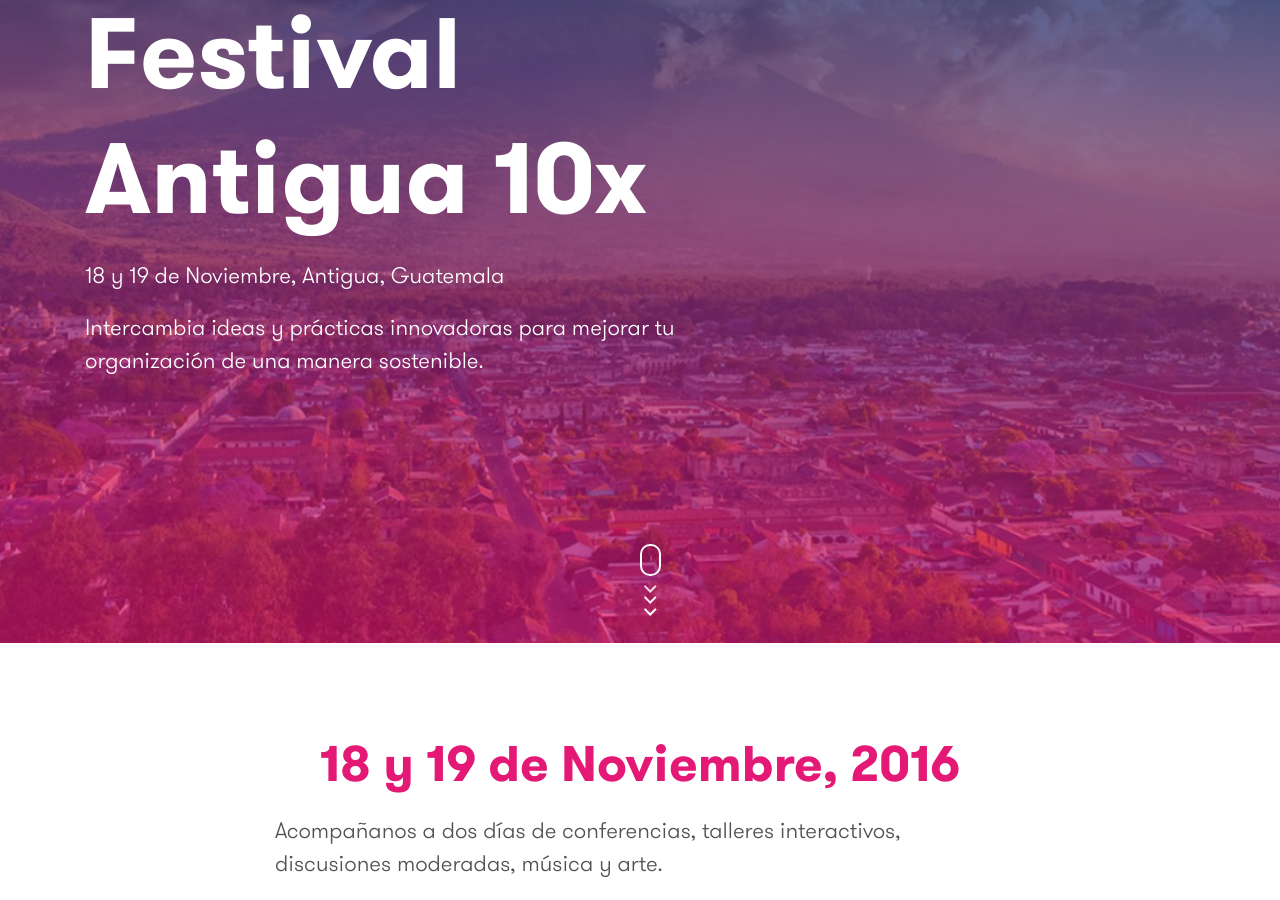
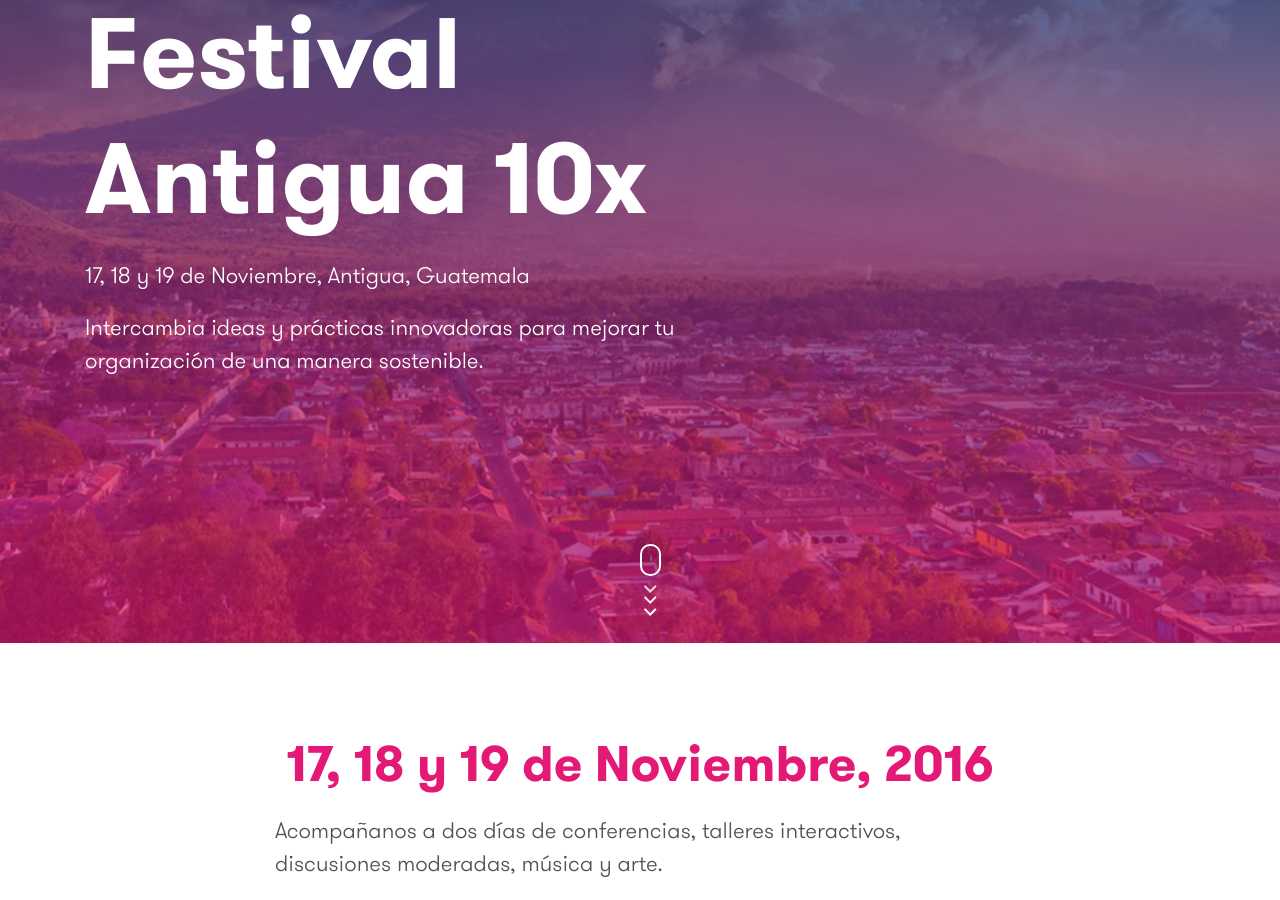
Before and after one commit to isabelgm/antigua10x, a Jekyll site: the page built from espanol.html, in a window 1280 px wide and 900 px high, scrolled down 259 px. Built offline with Jekyll 4.4.1, drawn with Linux system fonts in a browser that asks for light colours; nearby versions of some CDN libraries; some web fonts are replaced.

```diff
--- a/espanol.html
+++ b/espanol.html
@@ -8,7 +8,7 @@ layout: default
     <div class="container">
       <div class="col-sm-7">
         <h1>Festival Antigua 10x</h1>
-        <p>18 y 19 de Noviembre, Antigua, Guatemala</p>
+        <p>17, 18 y 19 de Noviembre, Antigua, Guatemala</p>
         <p>Intercambia ideas y prácticas innovadoras para mejorar tu organización de una manera sostenible.</p>
       </div>
     </div>
@@ -25,7 +25,7 @@ layout: default
 <section id="about">
   <div class="container">
     <div class="col-md-8 col-md-offset-2">
-      <h2 class="magenta center">18 y 19 de Noviembre, 2016</h2>
+      <h2 class="magenta center">17, 18 y 19 de Noviembre, 2016</h2>
       <p>Acompañanos a dos días de conferencias, talleres interactivos, discusiones moderadas, música y arte.  </p>
       <p>ANTIGUA10X es un festival que acerca a
         emprendedores, pensadores y propulsores de cambio de todo el mundo;
--- a/index.html
+++ b/index.html
@@ -9,7 +9,7 @@ layout: default
     <div class="container">
       <div class="col-sm-7">
         <h1>Antigua 10x Festival</h1>
-        <p>November 18-19, Antigua, Guatemala</p>
+        <p>November 17-19, Antigua, Guatemala</p>
         <p>Exchange leapfrogging ideas and practices to transform communities in a sustainable way.</p>
       </div>
     </div>
@@ -26,7 +26,7 @@ layout: default
 <section id="about">
   <div class="container">
     <div class="col-md-8 col-md-offset-2">
-      <h2 class="magenta center">November 18-19, 2016</h2>
+      <h2 class="magenta center">November 17-19, 2016</h2>
       <p>Antigua10X brings together leaders, thinkers, change-makers, advocates
         and entrepreneurs who live to make 10X impact a reality.
         Three areas of impact will be explored: Learning, Community and Business.
```
Also changed, not shown: _includes/schedule.html (+59 -26 lines).
